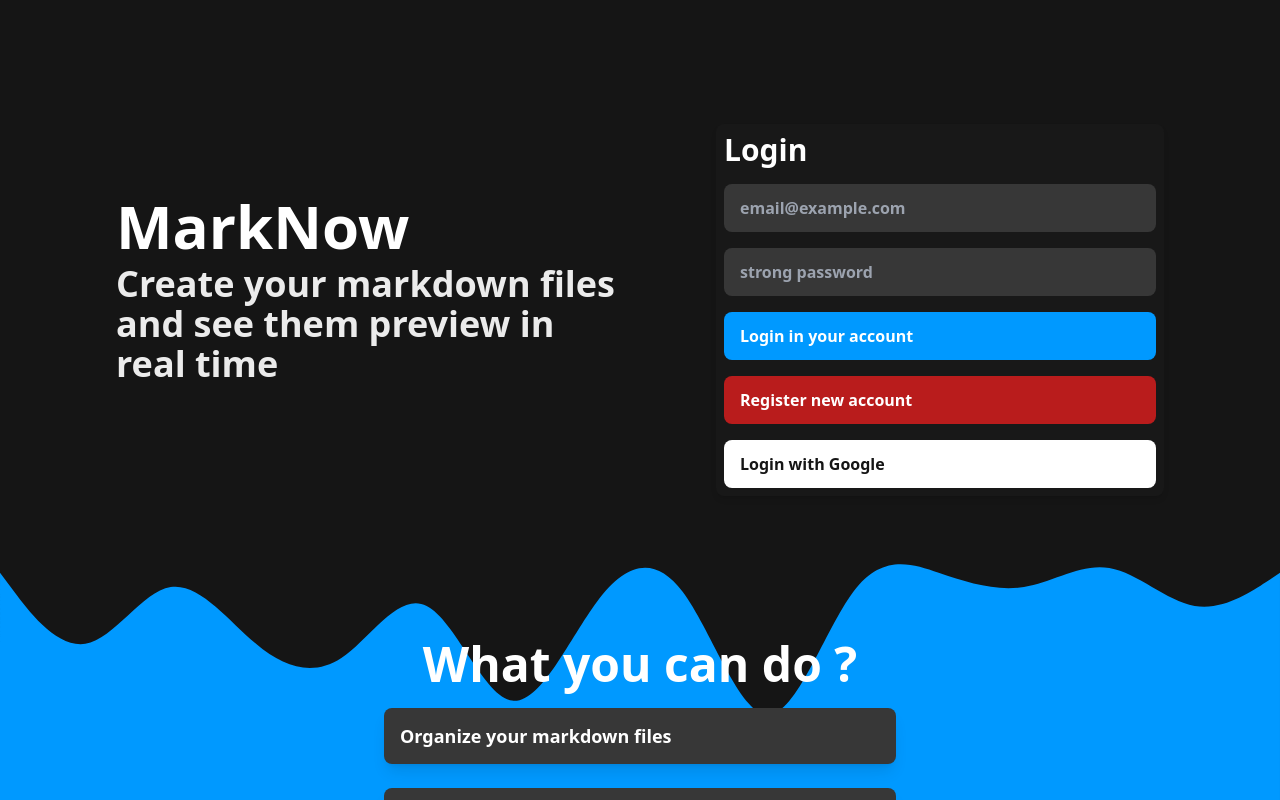
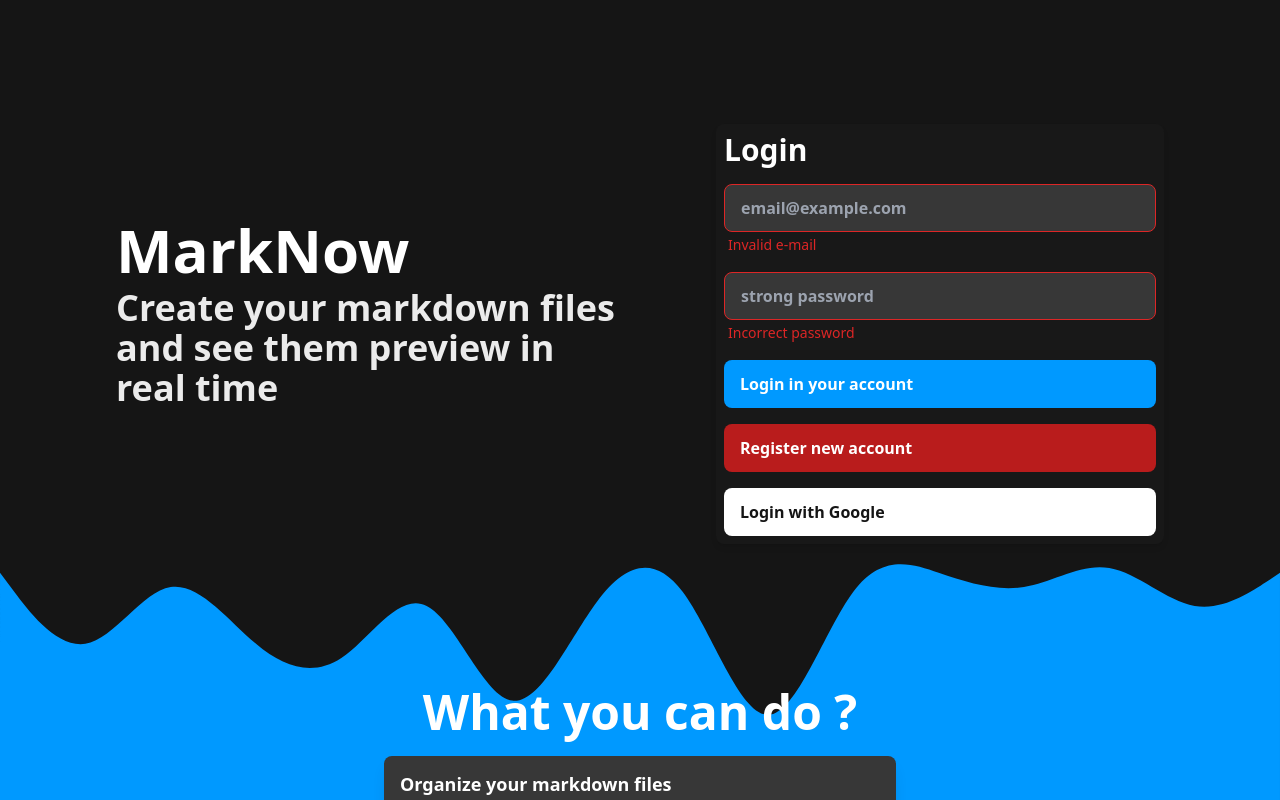
Before and after one commit to jaoincode/marknow, a React (Vite) app: page /login in a window 1280 px wide. Shown: the top 800 px of the page. Built offline with nearby package versions, Linux system fonts and the light colour scheme.

Commit message:
error function on login inputs

```diff
--- a/src/Components/Input/Input.tsx
+++ b/src/Components/Input/Input.tsx
@@ -4,9 +4,10 @@ interface IInput {
   placeholder: string;
   onChange: ({ target }: { target: HTMLInputElement }) => void;
   value: number | string;
+  error?: string;
 }
 
-function Input({ type, id, placeholder, onChange, value }: IInput) {
+function Input({ type, id, placeholder, onChange, value, error }: IInput) {
   return (
     <div className="w-full rounded-lg">
       <input
@@ -15,8 +16,13 @@ function Input({ type, id, placeholder, onChange, value }: IInput) {
         placeholder={placeholder}
         onChange={onChange}
         value={value}
-        className="w-full h-12 bg-mygray-200 text-mywhite-200 p-4 outline-none  font-semibold rounded-lg placeholder:text-gray-400"
+        className={`w-full h-12 bg-mygray-200 text-mywhite-200 p-4 outline-none  font-semibold rounded-lg placeholder:text-gray-400 ${
+          error && "border border-red-600"
+        }`}
       />
+      {error && (
+        <span className="text-red-600 font-medium text-sm pl-1">{error}</span>
+      )}
     </div>
   );
 }
--- a/src/pages/Login/Login.tsx
+++ b/src/pages/Login/Login.tsx
@@ -28,6 +28,7 @@ function Login() {
               onChange={({ target }) => setEmail(target.value)}
               id="loginEmail"
               type="email"
+              error="Invalid e-mail"
             />
             <Input
               placeholder="strong password"
@@ -35,6 +36,7 @@ function Login() {
               onChange={({ target }) => setPassword(target.value)}
               id="loginPassword"
               type="password"
+              error="Incorrect password"
             />
             <button className="w-full text-mywhite-100 font-semibold h-12 bg-myblue-100 text-left pl-4 rounded-lg hover:bg-blue-500 transition-colors">
               Login in your account
```
